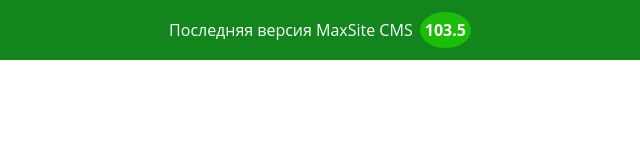
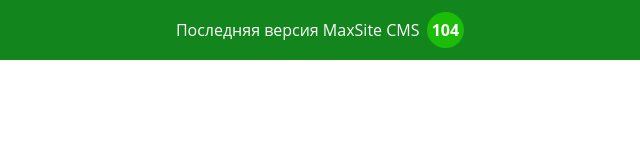
Before and after one commit to maxsite/maxsite.github.io, a plain HTML site: page version.html in a window 1280 px wide. Shown: the full height of the page, 320-960 px from the left. Drawn offline with Linux system fonts and the light colour scheme.

Commit message:
Update version.html

```diff
--- a/version.html
+++ b/version.html
@@ -3,4 +3,4 @@ body {line-height: 1; margin: 0; padding: 0; font-family: Open Sans,Helvetica Ne
 a {color: #fff; text-decoration: none; display: block; padding: 0 10px; text-align: center; background: #106f18;; height: 60px; line-height: 60px;}
 a:hover {color: #ffffff; background: #13851d;}
 b {display: inline-block; border-radius: 50%; line-height: 1; padding: 10px 5px; margin-left: 3px; background: #1bbd09; color: #ffffff;}
-</style></head><body><a href="https://max-3000.com/page/maxsite-cms-103" target="_blank">Последняя версия MaxSite CMS <b>103.5</b></a></body></html>
+</style></head><body><a href="https://max-3000.com/page/maxsite-cms-104" target="_blank">Последняя версия MaxSite CMS <b>104</b></a></body></html>
```
